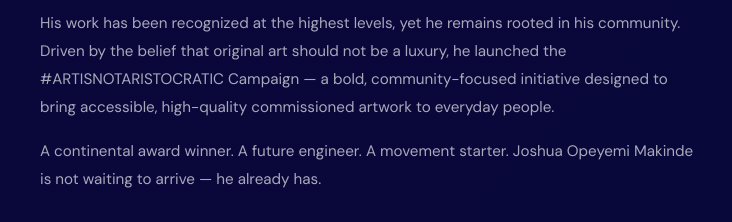
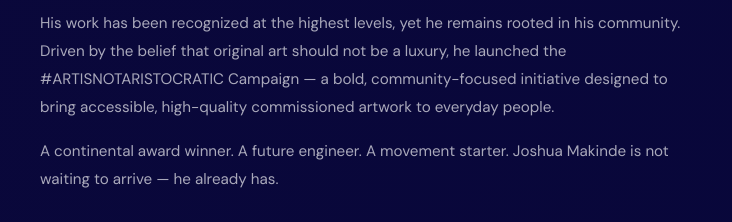
Before and after one commit to hendrixartss/ARTISNOTARISTOCRATIC, a plain HTML site: page hendrix-arts/pages/about.html in a window 1280 px wide. Shown: the part 2820-3042 px from the top of the page, 520-1252 px from the left. Drawn offline with nearby package versions, Linux system fonts and the light colour scheme; a web font is replaced by a local one.

Commit message:
Update about.html

```diff
--- a/hendrix-arts/pages/about.html
+++ b/hendrix-arts/pages/about.html
@@ -121,7 +121,7 @@
 
             <p>His work has been recognized at the highest levels, yet he remains rooted in his community. Driven by the belief that original art should not be a luxury, he launched the #ARTISNOTARISTOCRATIC Campaign — a bold, community-focused initiative designed to bring accessible, high-quality commissioned artwork to everyday people.</p>
 
-            <p>A continental award winner. A future engineer. A movement starter. Joshua Opeyemi Makinde is not waiting to arrive — he already has.</p>
+            <p>A continental award winner. A future engineer. A movement starter. Joshua Makinde is not waiting to arrive — he already has.</p>
           </div>
 
           <div class="founder-tags">
```
